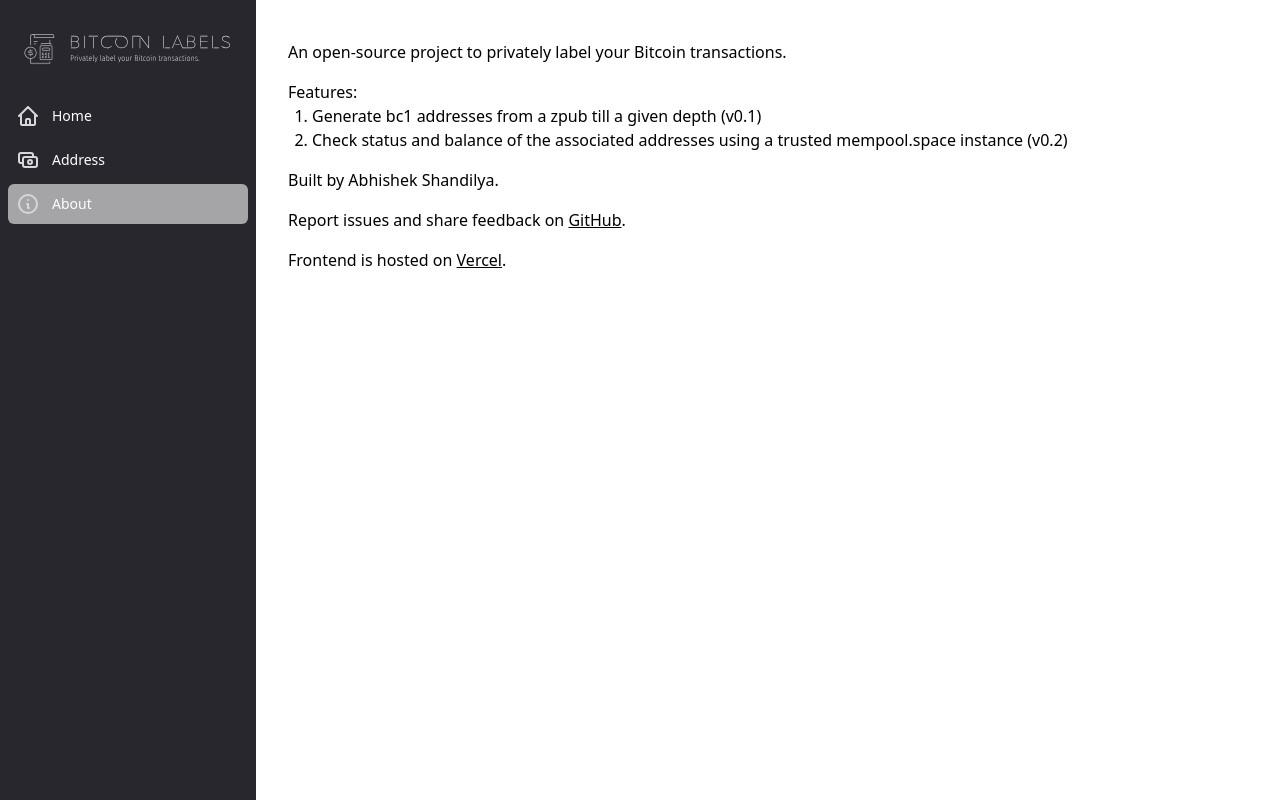
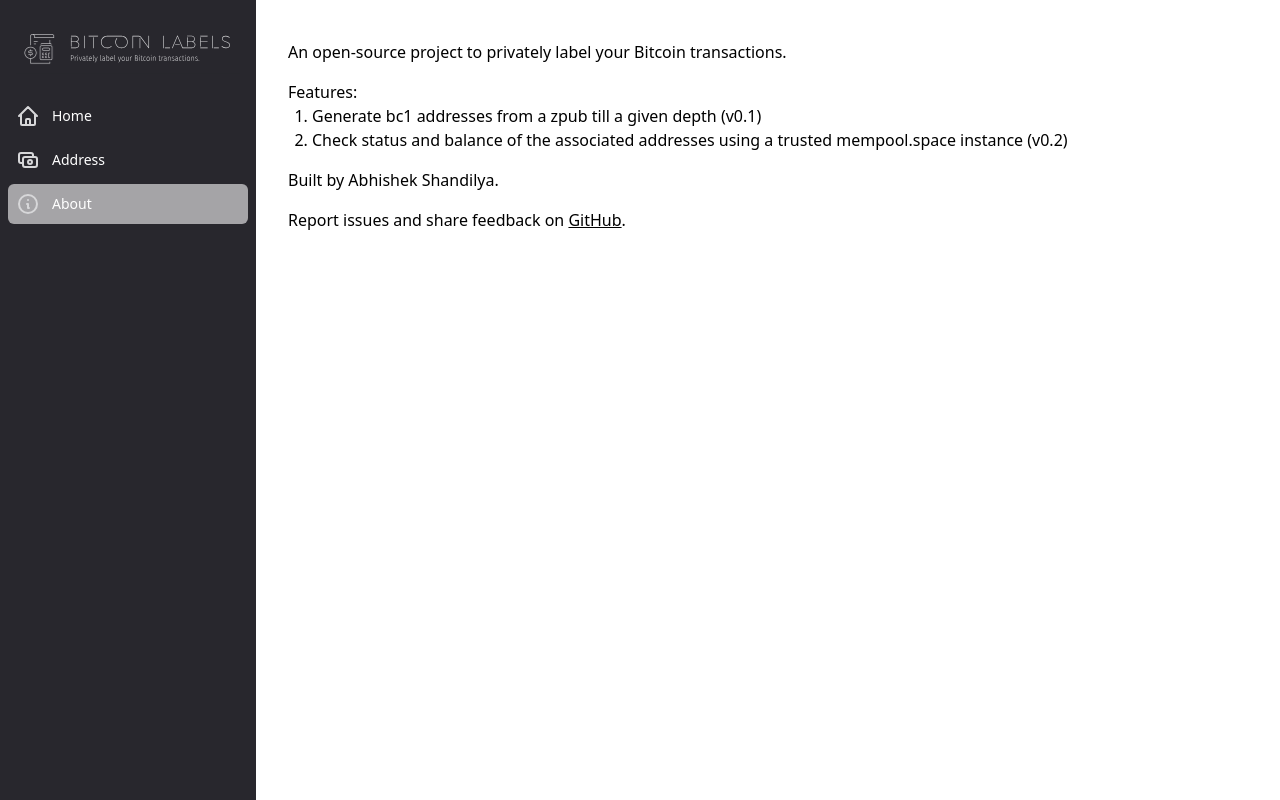
Before and after one commit to abhiShandy/bitcoin-labels, a Next.js app in the folder src/: page /about in a window 1280 px wide. Built offline with nearby package versions, Linux system fonts and the light colour scheme.

Commit message:
remove vercel from about page

```diff
--- a/src/pages/about.tsx
+++ b/src/pages/about.tsx
@@ -34,13 +34,6 @@ export default function About() {
             </ExternalLink>
             .
           </p>
-          <p>
-            Frontend is hosted on{" "}
-            <ExternalLink href="https://vercel.com/abhishandy">
-              Vercel
-            </ExternalLink>
-            .
-          </p>
         </div>
       </SidebarLayout>
     </>
```
